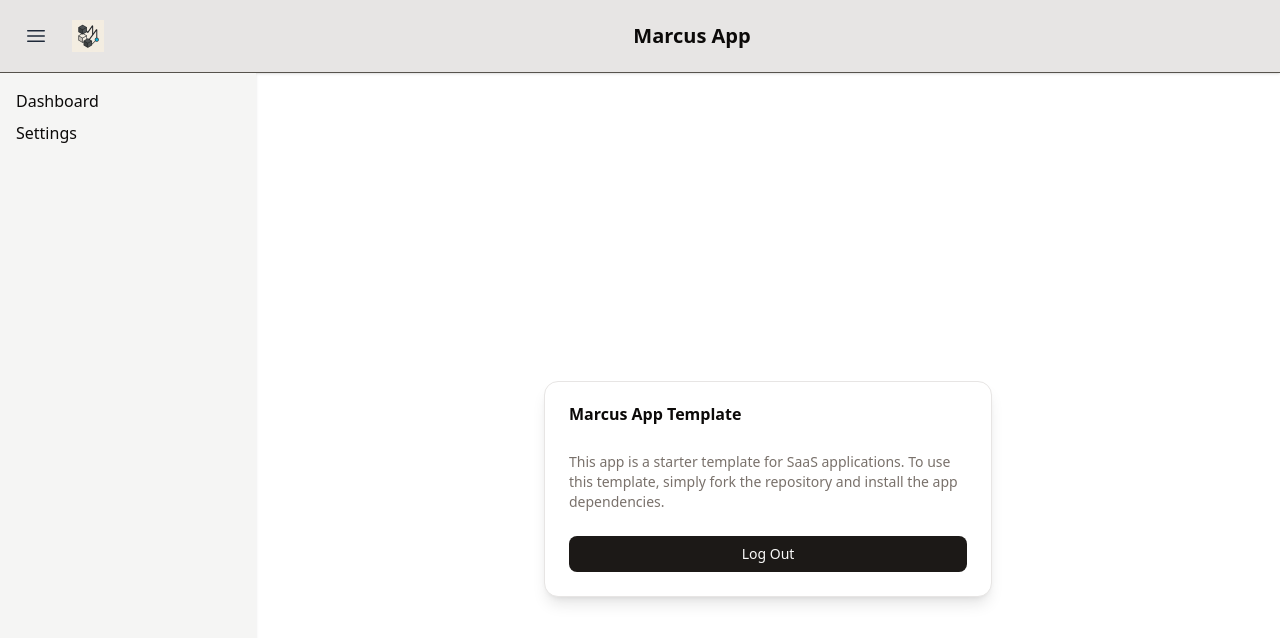
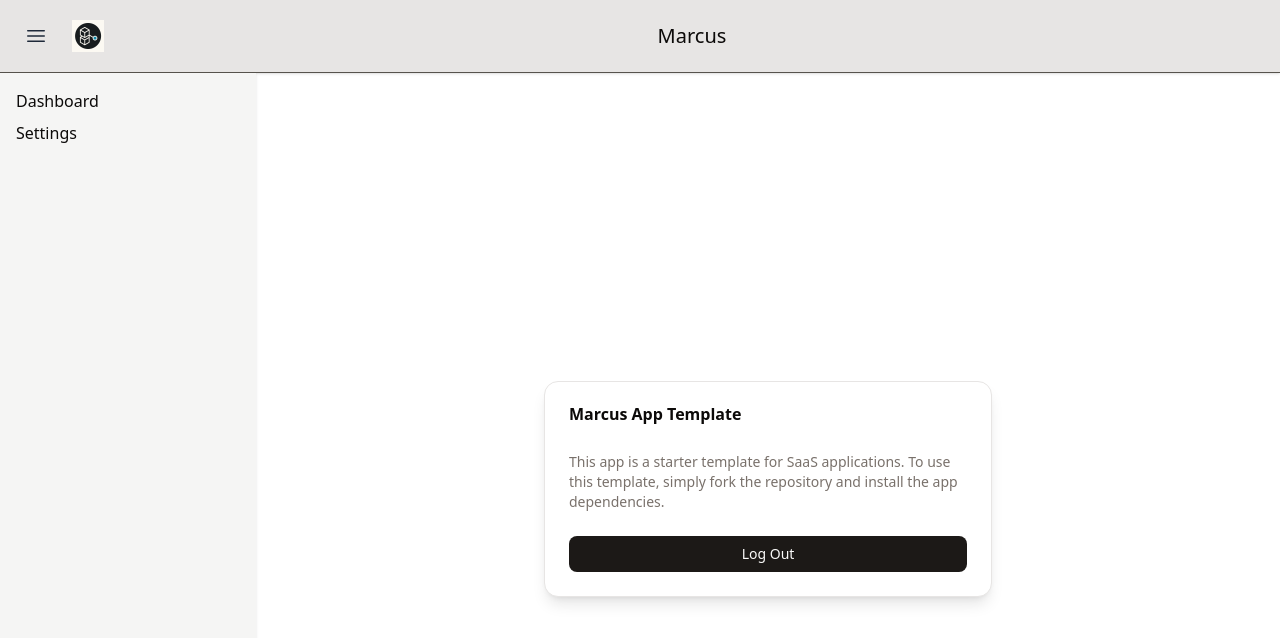
Before and after one commit to njit-prof-bill/njit-prof-bill-cs490-project-summer-2025, a Next.js app: page /home in a window 1280 px wide. Shown: the top 638 px of the page. Built offline with nearby package versions, Linux system fonts and the light colour scheme; no server answers; sample sign-in values are in the browser's storage.

Commit message:
Minor styling changes

```diff
--- a/src/components/topBanner.tsx
+++ b/src/components/topBanner.tsx
@@ -31,7 +31,7 @@
             </Link>
 
             {/* App Title */}
-            <h1 className="text-xl font-bold text-center flex-1">Marcus App</h1>
+            <h1 className="text-xl text-center flex-1">Marcus</h1>
         </header>
     );
 }
```
Also changed, not shown: public/logo.png.
